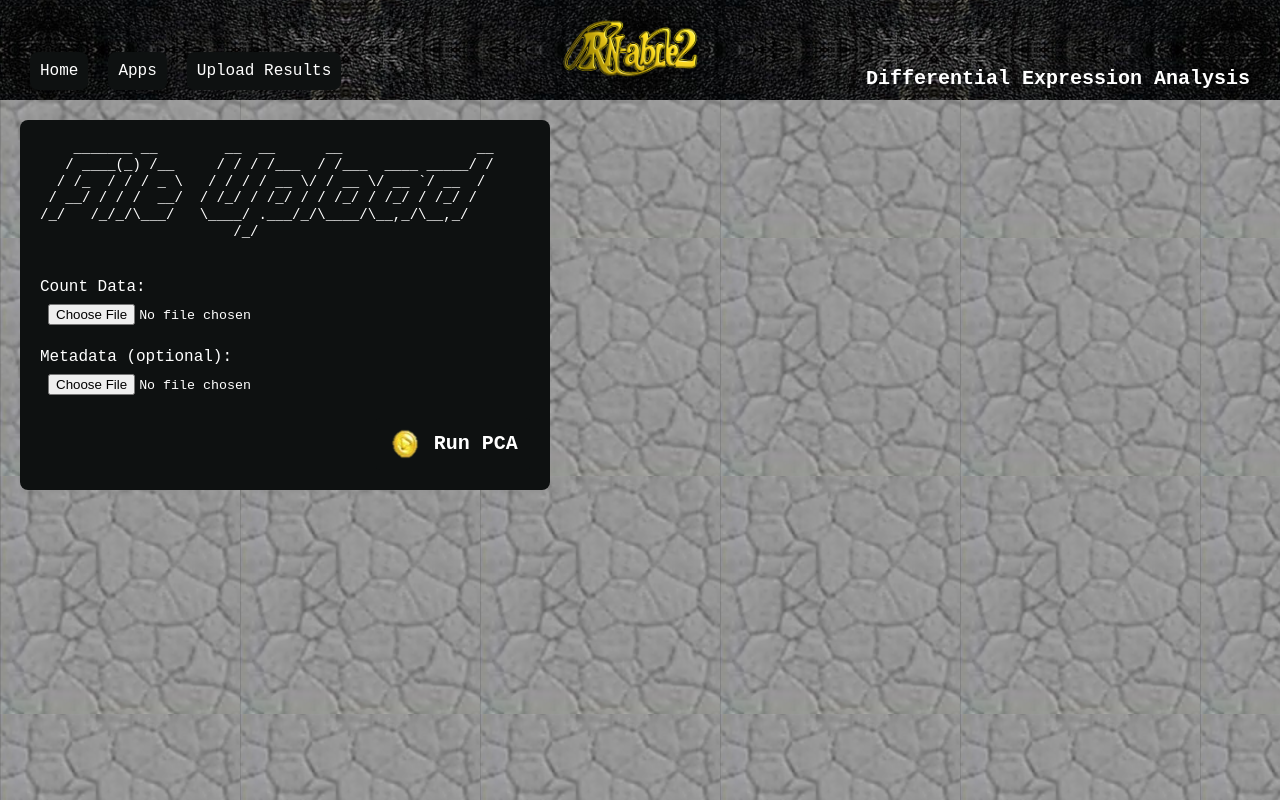
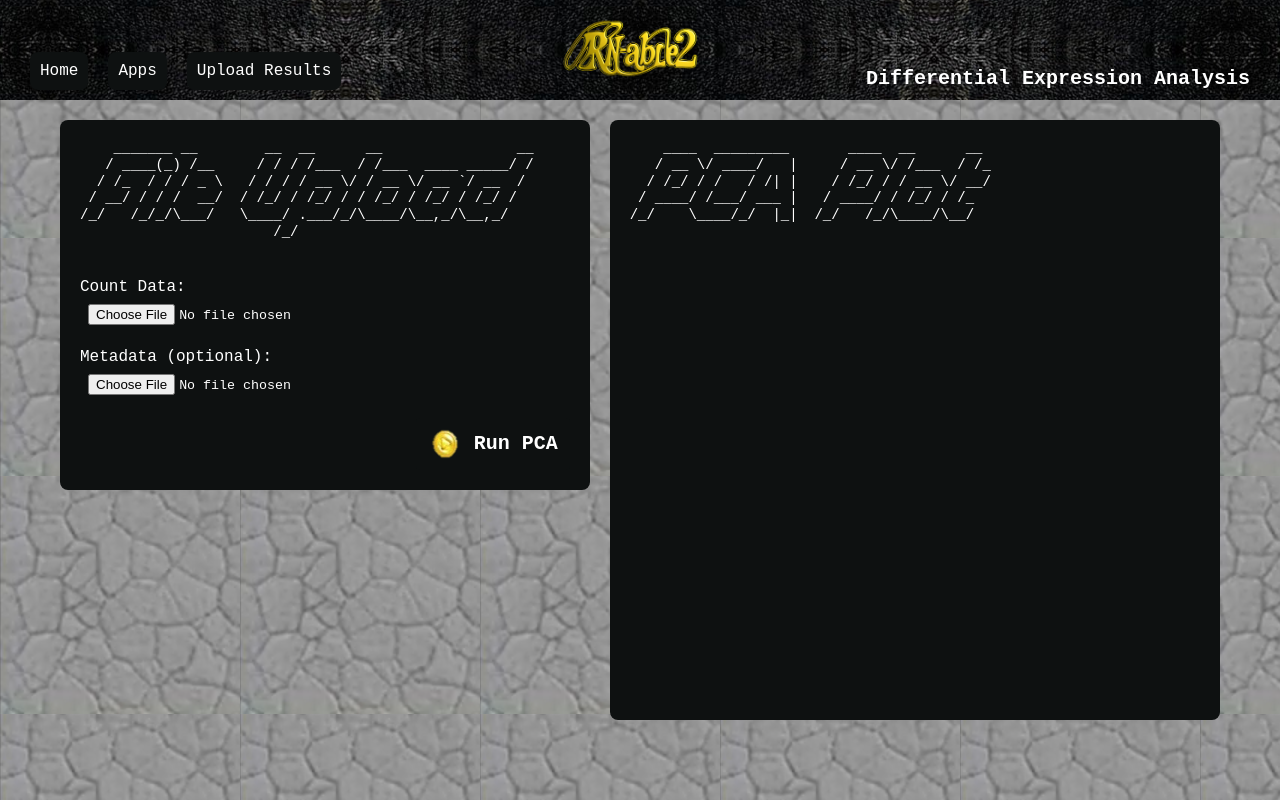
Before and after one commit to rbednarek/rn-able-2, a Django app: template rnable_2/de_analysis/templates/de_analysis/analysis.html in a window 1280 px wide. Run offline with Django 5.2, Linux system fonts and the light colour scheme; the template is opened without the code that fills it, so the values that code supplies are empty; some libraries are stand-ins or nearby versions.

Commit message:
plot container added

```diff
--- a/rnable_2/de_analysis/templates/de_analysis/analysis.html
+++ b/rnable_2/de_analysis/templates/de_analysis/analysis.html
@@ -42,6 +42,15 @@
         </form>
 
         </div>
+        <div class="plot-container">
+            <pre class="ascii-title">
+    ____  _________       ____  __      __
+   / __ \/ ____/   |     / __ \/ /___  / /_
+  / /_/ / /   / /| |    / /_/ / / __ \/ __/
+ / ____/ /___/ ___ |   / ____/ / /_/ / /_
+/_/    \____/_/  |_|  /_/   /_/\____/\__/
+            </pre>
+        </div>
 </div>
 
 {% endblock %}
--- a/rnable_2/static/css/main.css
+++ b/rnable_2/static/css/main.css
@@ -401,35 +401,29 @@ body {
    DE Analysis Layout
    ============================================ */
 .de-layout {
-    display: grid;
-    grid-template-columns: 300px 1fr;
-    grid-template-rows: auto auto;
-    gap: 20px;
+    display: flex;             /* use flex so left adapts to content */
+    gap: 20px;                 /* horizontal buffer between upload & plot */
+    align-items: flex-start;   /* top-align both containers */
     width: 100%;
 }
 
 /* Left column - file upload section */
 .upload-container {
-    grid-column: 1;
-    grid-row: 1;
-    position: absolute;
-    left: 20px;
     background-color: #0e1111;
     padding: 20px;
     border-radius: 8px;
     color: white;
     font-family: 'Courier New', Courier, monospace;
+    flex-shrink: 0;            /* prevents shrinking if ASCII title is long */
 }
 
-/* Right column - PCA plot */
+/* Right column: plot container */
 .plot-container {
-    left: 20px;
-    grid-column: 2;
-    grid-row: 1 / 3; /* Spans both rows */
     background-color: #0e1111;
     padding: 20px;
     border-radius: 8px;
     min-height: 600px;
+    flex-grow: 1;              /* takes remaining horizontal space */
 }
 
 /* Left column - group definition section */
```
